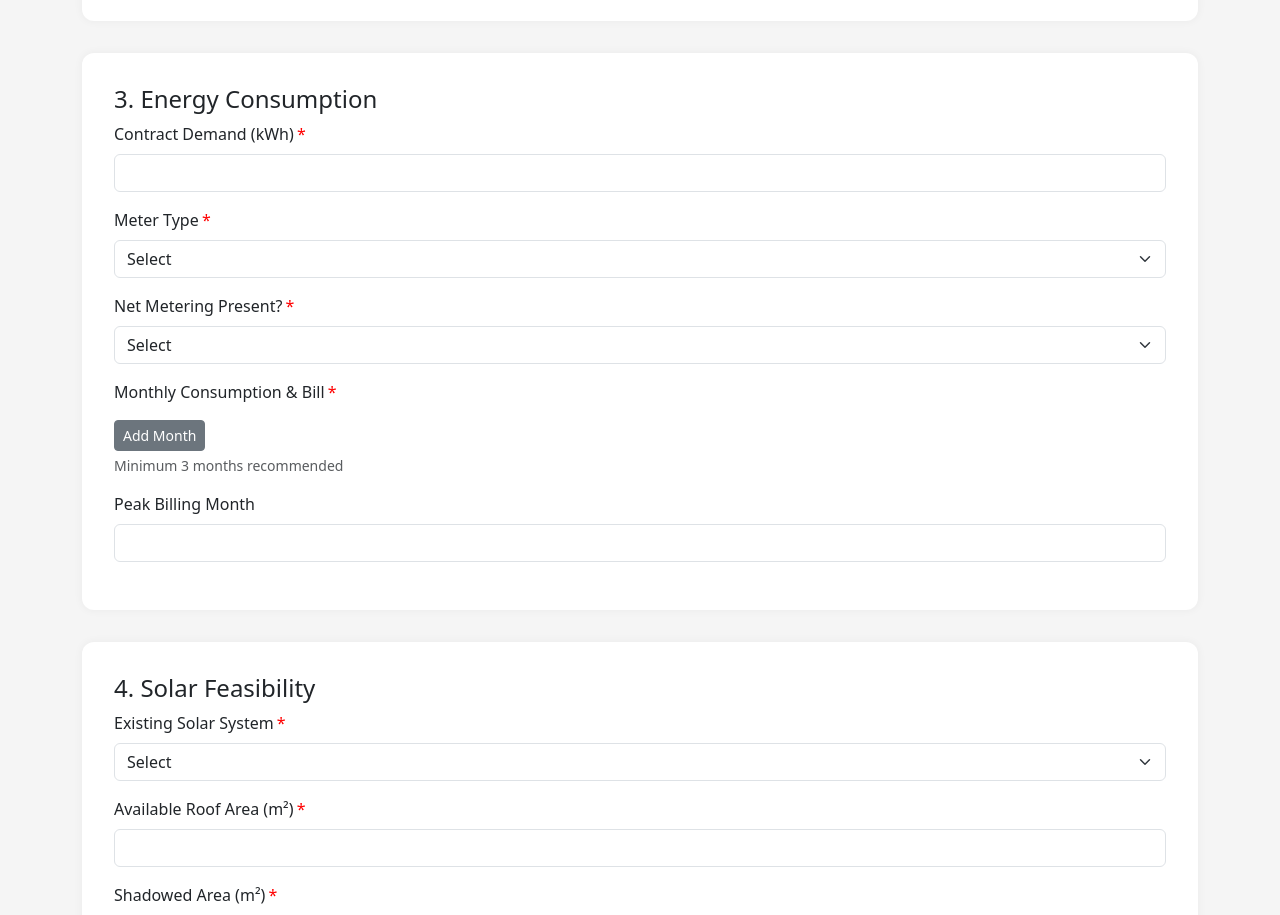
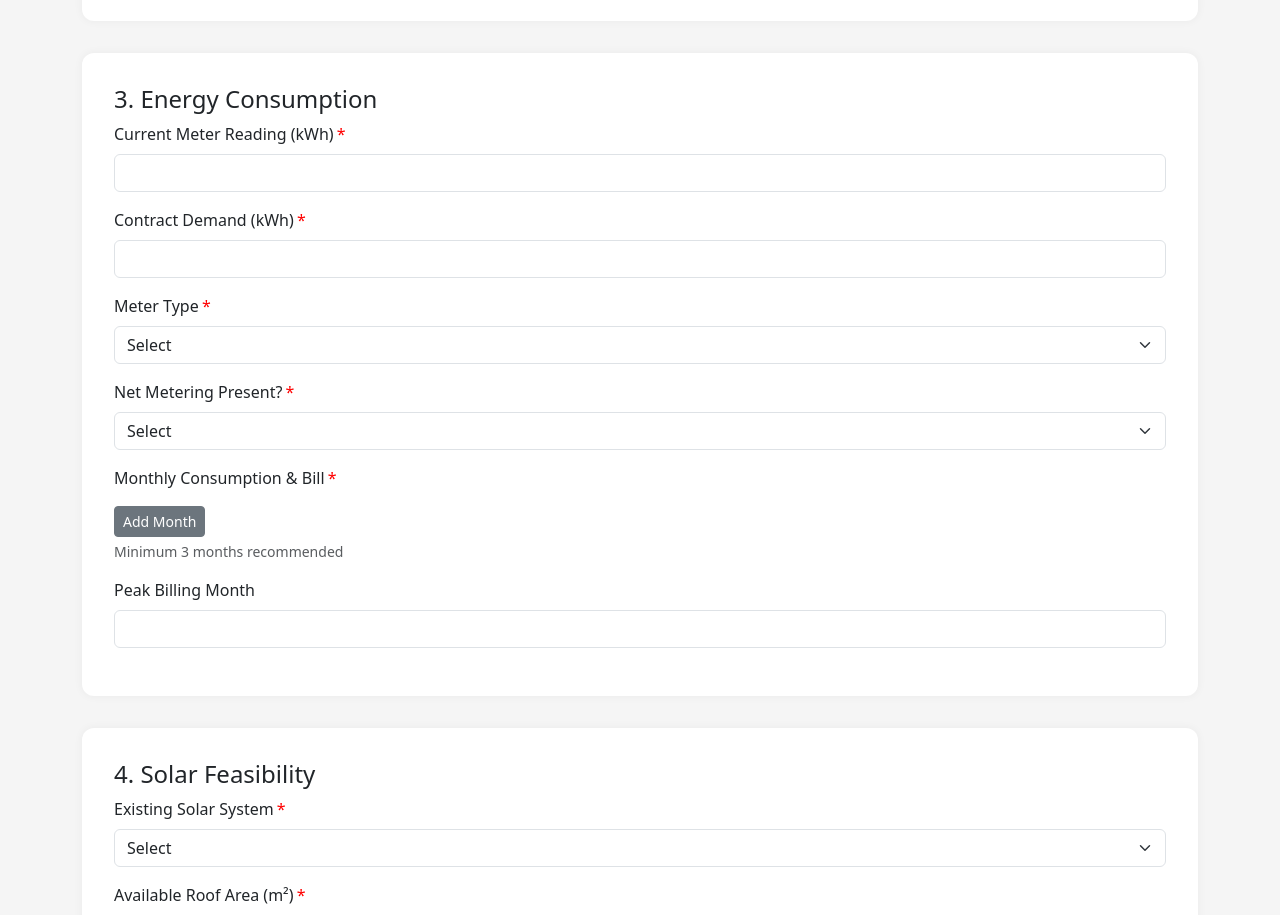
Before and after one commit to EnergInAI/energinai-form, a website: page public/index.html in a window 1280 px wide. Shown: the part 1340-2255 px from the top of the page. Drawn offline with nearby package versions, Linux system fonts and the light colour scheme.

Commit message:
Update index.html

```diff
--- a/public/index.html
+++ b/public/index.html
@@ -155,6 +155,11 @@
       <!-- 3. Energy Consumption -->
       <section class="form-section">
         <h4>3. Energy Consumption</h4>
+        <div class="mb-3">
+          <label class="form-label required">Current Meter Reading (kWh)</label>
+          <input name="currentMeterReading" type="number" step="0.01" min="0" class="form-control" required />
+          <div class="invalid-feedback">Required</div>
+        </div>
         <div class="mb-3">
           <label class="form-label required">Contract Demand (kWh)</label>
           <input name="contractDemand" type="number" step="0.01" min="0" class="form-control" required />
```
